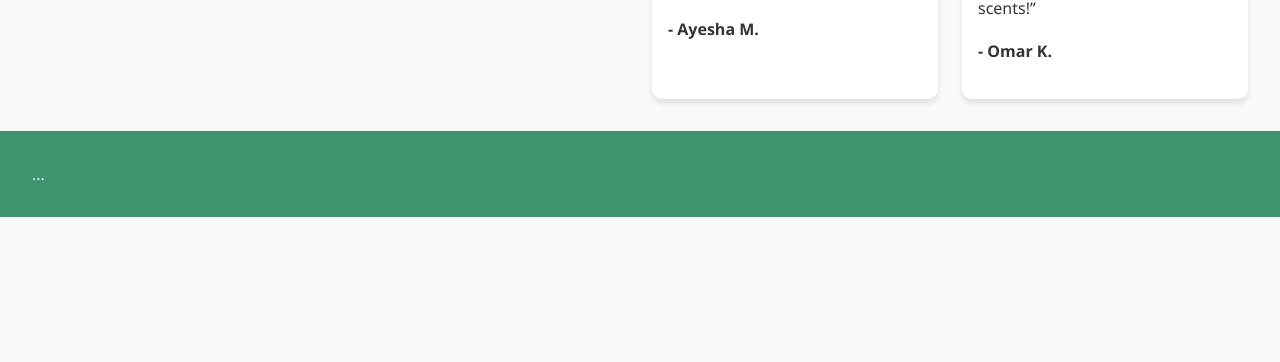
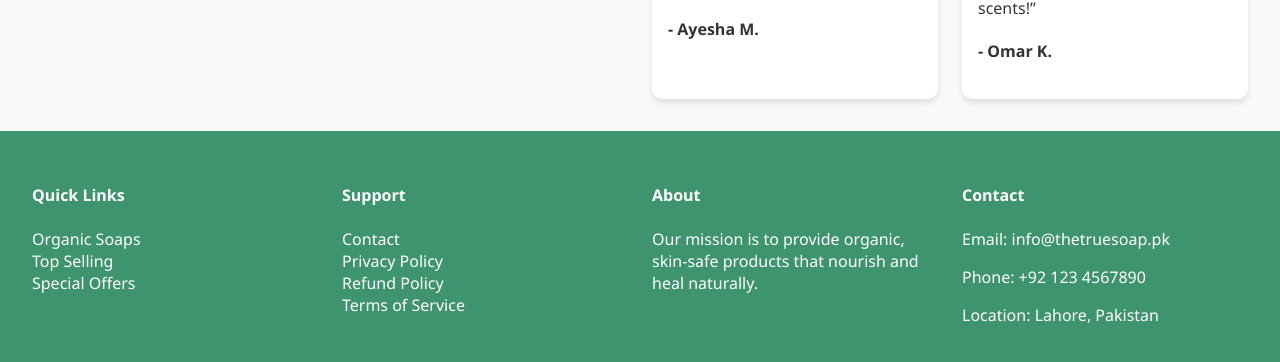
Before and after one commit to AlanRobson-pk/OrganicSoap, a plain HTML site: page index.html in a window 1280 px wide. Shown: the part 2022-2384 px from the top of the page. Before the commit the page ends 2239 px from the top, so only its background shows below. Drawn offline with Linux system fonts and the light colour scheme.

Commit message:
Update index.html

```diff
--- a/index.html
+++ b/index.html
@@ -99,7 +99,35 @@
 
   <!-- Remainder is unchanged -->
   <footer>
-    ...
+    <div class="footer-grid">
+      <div>
+        <h4>Quick Links</h4>
+        <ul>
+          <li><a href="#">Organic Soaps</a></li>
+          <li><a href="#">Top Selling</a></li>
+          <li><a href="#">Special Offers</a></li>
+        </ul>
+      </div>
+      <div>
+        <h4>Support</h4>
+        <ul>
+          <li><a href="#">Contact</a></li>
+          <li><a href="#">Privacy Policy</a></li>
+          <li><a href="#">Refund Policy</a></li>
+          <li><a href="#">Terms of Service</a></li>
+        </ul>
+      </div>
+      <div>
+        <h4>About</h4>
+        <p>Our mission is to provide organic, skin-safe products that nourish and heal naturally.</p>
+      </div>
+      <div>
+        <h4>Contact</h4>
+        <p>Email: info@thetruesoap.pk</p>
+        <p>Phone: +92 123 4567890</p>
+        <p>Location: Lahore, Pakistan</p>
+      </div>
+    </div>
   </footer>
   <script src="scripts.js"></script>
 </body>
```
